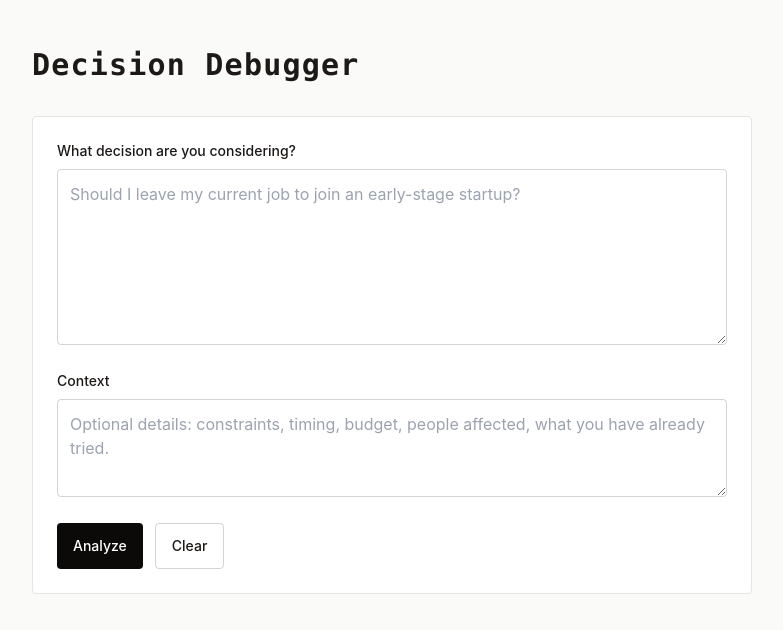
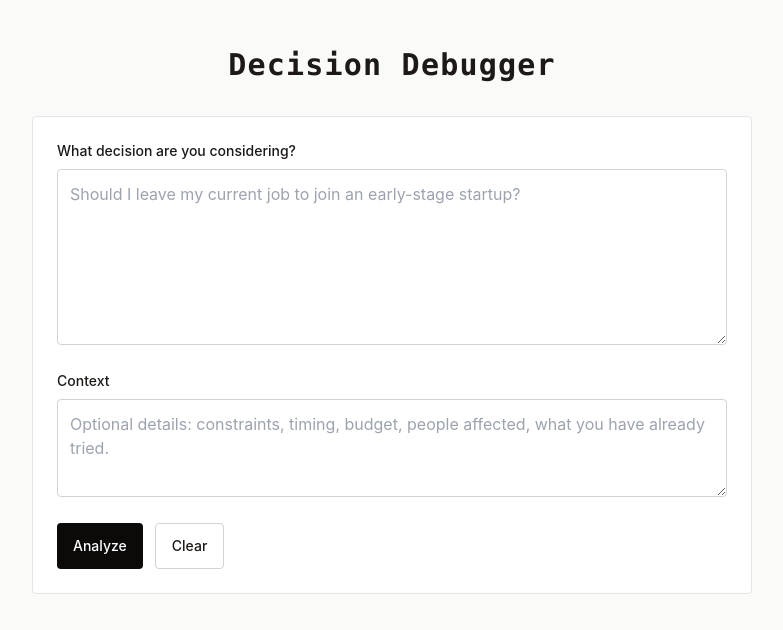
Before and after one commit to Yevhenii90/decision-debugger, a Next.js app: page / in a window 1280 px wide. Shown: the top 630 px of the page, without its empty margins (248-1031 px from the left). Built offline with nearby package versions, Linux system fonts and the light colour scheme.

Commit message:
Center title

```diff
--- a/app/page.tsx
+++ b/app/page.tsx
@@ -68,7 +68,7 @@
 
   return (
     <main className="mx-auto flex min-h-screen w-full max-w-3xl flex-col gap-8 px-4 py-8 sm:px-6 sm:py-12">
-      <header className="space-y-2">
+      <header className="space-y-2 text-center">
         <h1 className="pixel-title">
           Decision Debugger
         </h1>
```
